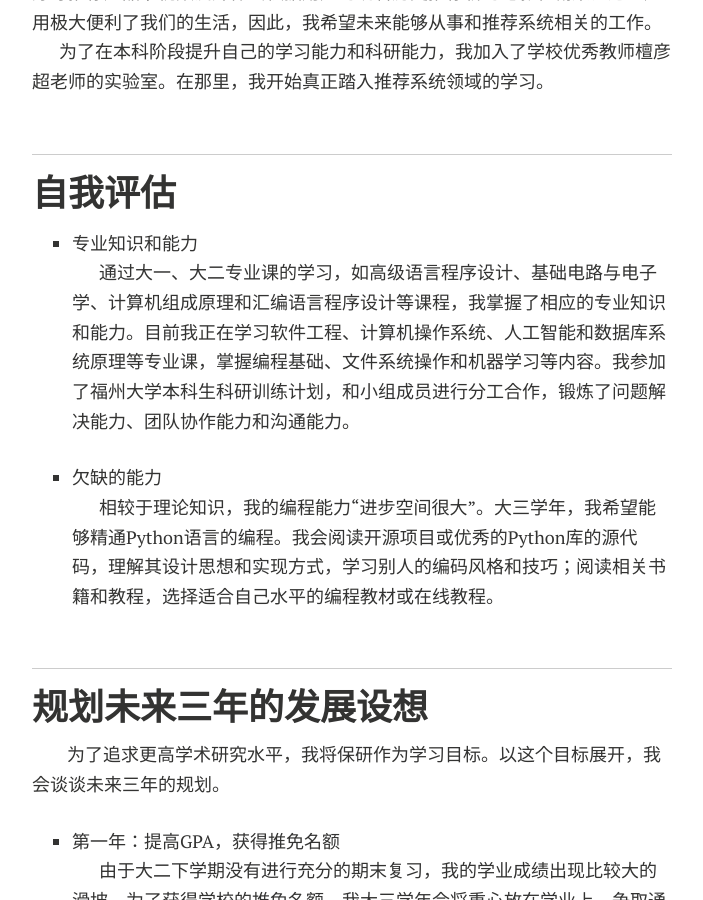
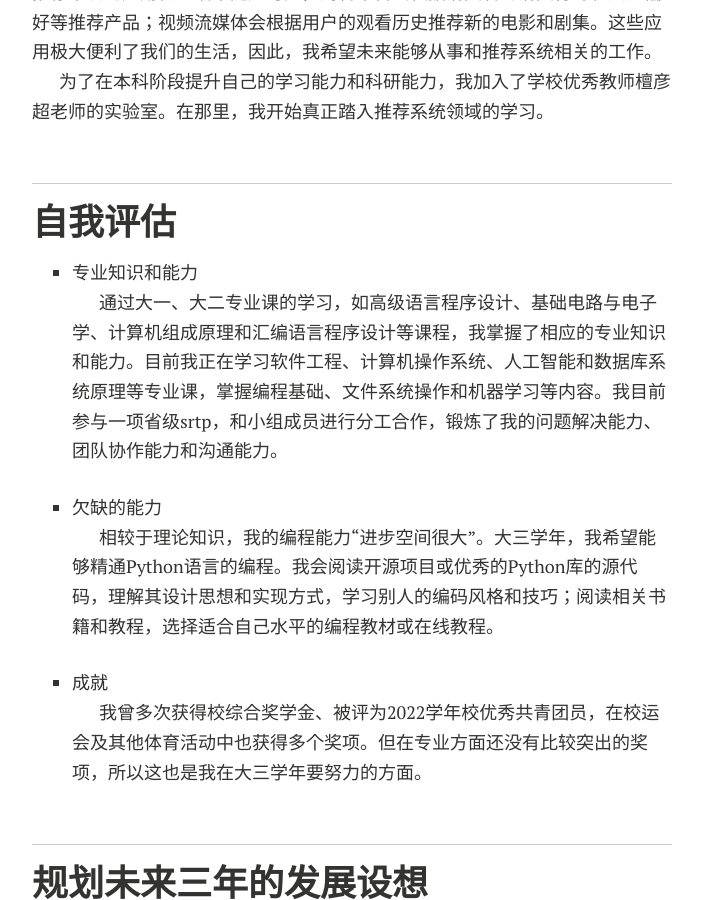
Before and after one commit to yyc220/yyc220.github.io, a Jekyll site: the page built from index.md, in a window 1280 px wide and 900 px high, scrolled down 565 px. Shown: the whole window, without its empty margins (288-991 px from the left). Built offline with Jekyll 4.4.1, drawn with Linux system fonts in a browser that asks for light colours; nearby versions of some CDN libraries; comment, search, counter and statistics services are not loaded; a style sheet for code colours, icons or effects is not loaded; our own code applies the rules of GitHub Pages for plain Markdown files; some of the changed text lies outside the part shown.

Commit message:
Update index.md

```diff
--- a/index.md
+++ b/index.md
@@ -6,7 +6,7 @@ layout: page
 
 <br>
 
-欢迎来到我的个人主页~
+欢迎来到我的个人主页\~虽然它长得很朴素但很有内容，没有技巧，全是感情\~（一定要看完呀！）
 
 我的名字叫杨雅聪，就读于福州大学，是一名计算机科学与技术专业的大三学生。
 
@@ -29,11 +29,15 @@ layout: page
 
 - 专业知识和能力
 
-  通过大一、大二专业课的学习，如高级语言程序设计、基础电路与电子学、计算机组成原理和汇编语言程序设计等课程，我掌握了相应的专业知识和能力。目前我正在学习软件工程、计算机操作系统、人工智能和数据库系统原理等专业课，掌握编程基础、文件系统操作和机器学习等内容。我参加了福州大学本科生科研训练计划，和小组成员进行分工合作，锻炼了问题解决能力、团队协作能力和沟通能力。
+  通过大一、大二专业课的学习，如高级语言程序设计、基础电路与电子学、计算机组成原理和汇编语言程序设计等课程，我掌握了相应的专业知识和能力。目前我正在学习软件工程、计算机操作系统、人工智能和数据库系统原理等专业课，掌握编程基础、文件系统操作和机器学习等内容。我目前参与一项省级srtp，和小组成员进行分工合作，锻炼了我的问题解决能力、团队协作能力和沟通能力。
 
 - 欠缺的能力
 
   相较于理论知识，我的编程能力“进步空间很大”。大三学年，我希望能够精通Python语言的编程。我会阅读开源项目或优秀的Python库的源代码，理解其设计思想和实现方式，学习别人的编码风格和技巧；阅读相关书籍和教程，选择适合自己水平的编程教材或在线教程。
+
+- 成就
+
+  我曾多次获得校综合奖学金、被评为2022学年校优秀共青团员，在校运会及其他体育活动中也获得多个奖项。但在专业方面还没有比较突出的奖项，所以这也是我在大三学年要努力的方面。
 
   <br>
 
```
